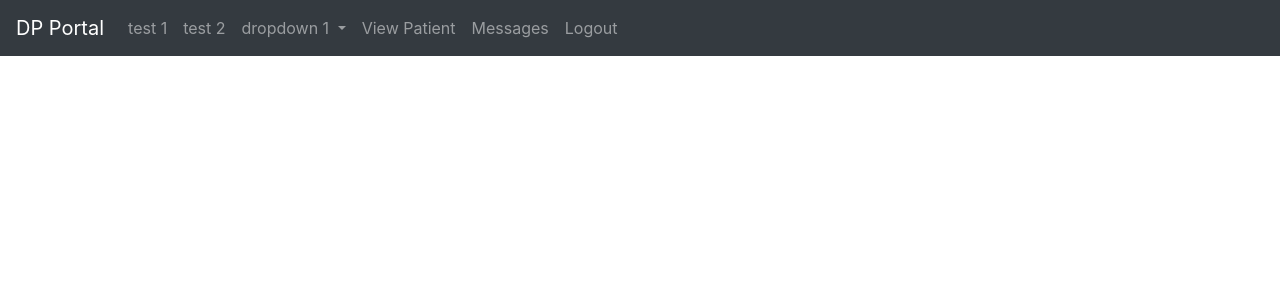
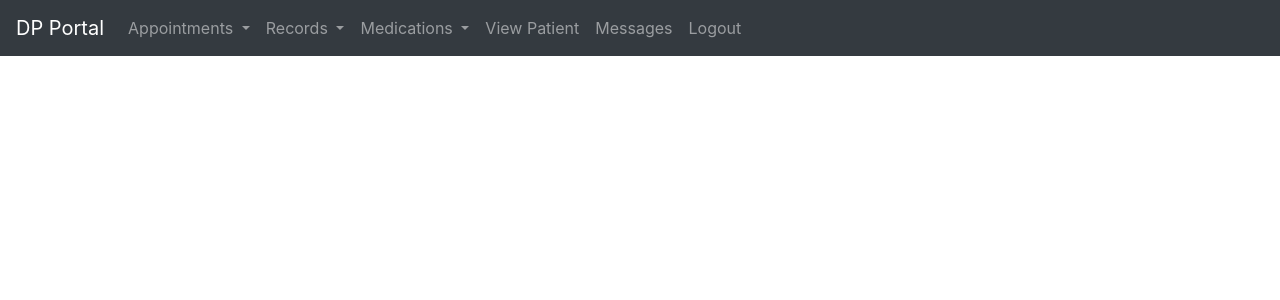
Before and after one commit to lts0040/Team-Portal, a PHP site: page /header-for-Dr.php in a window 1280 px wide. Shown: the top 300 px of the page. Run offline with PHP 8.4, Linux system fonts and the light colour scheme; data that the repository does not hold is empty.

Commit message:
Update header files

```diff
--- a/public/header-for-Dr.php
+++ b/public/header-for-Dr.php
@@ -22,26 +22,34 @@ if (!$page_title){
 
   <!-- Links -->
   <ul class="navbar-nav">
-    <li class="nav-item">
-      <a class="nav-link" href="#test1">test 1</a>
-    </li>
-    <li class="nav-item">
-      <a class="nav-link" href="#test2">test 2</a>
-    </li>
 
-    <!-- Dropdown -->
     <li class="nav-item dropdown">
-      <a class="nav-link dropdown-toggle" href="#" id="navbardrop" data-toggle="dropdown">
-        dropdown 1
+      <a class="nav-link dropdown-toggle" href="/appointments.php" id="navbardrop" data-toggle="dropdown">
+        Appointments
       </a>
       <div class="dropdown-menu">
-        <a class="dropdown-item" href="#d1">Link 1</a>
-        <a class="dropdown-item" href="#d2">Link 2</a>
-        <a class="dropdown-item" href="#d3">Link 3</a>
+        <a class="dropdown-item" href="/appointments.php">Current Appointments</a>
+        <a class="dropdown-item" href="/create-appointments.php">Create Appointment</a>
       </div>
     </li>
-
-
+	<li class="nav-item dropdown">
+      <a class="nav-link dropdown-toggle" href="/records.php" id="navbardrop" data-toggle="dropdown">
+        Records
+      </a>
+      <div class="dropdown-menu">
+        <a class="dropdown-item" href="/records.php">View Records</a>
+        <a class="dropdown-item" href="/create-record.php">Create Record</a>
+      </div>
+    </li>
+    <li class="nav-item dropdown">
+      <a class="nav-link dropdown-toggle" href="/medications.php" id="navbardrop" data-toggle="dropdown">
+        Medications
+      </a>
+      <div class="dropdown-menu">
+        <a class="dropdown-item" href="/medications.php">View Medications</a>
+        <a class="dropdown-item" href="/create-medication.php">Create Medication</a>
+      </div>
+    </li>
 	<li class="nav-item">
 			  <a class="nav-link" href="/view-patients/view-patients.php">View Patient</a>
 			</li>
--- a/public/index.php
+++ b/public/index.php
@@ -14,7 +14,7 @@ else if ($isPatient > 0)
 else
 	{include ('header.php');}
 
-include('config.php');
+//include('config.php');
 
 if(isset($_SESSION['username']))
 	echo 'Hello '.$_SESSION['username'];
```
Also changed, not shown: public/header-for-Patient.php (+7 -4 lines), public/header.php (+4 -13 lines).
